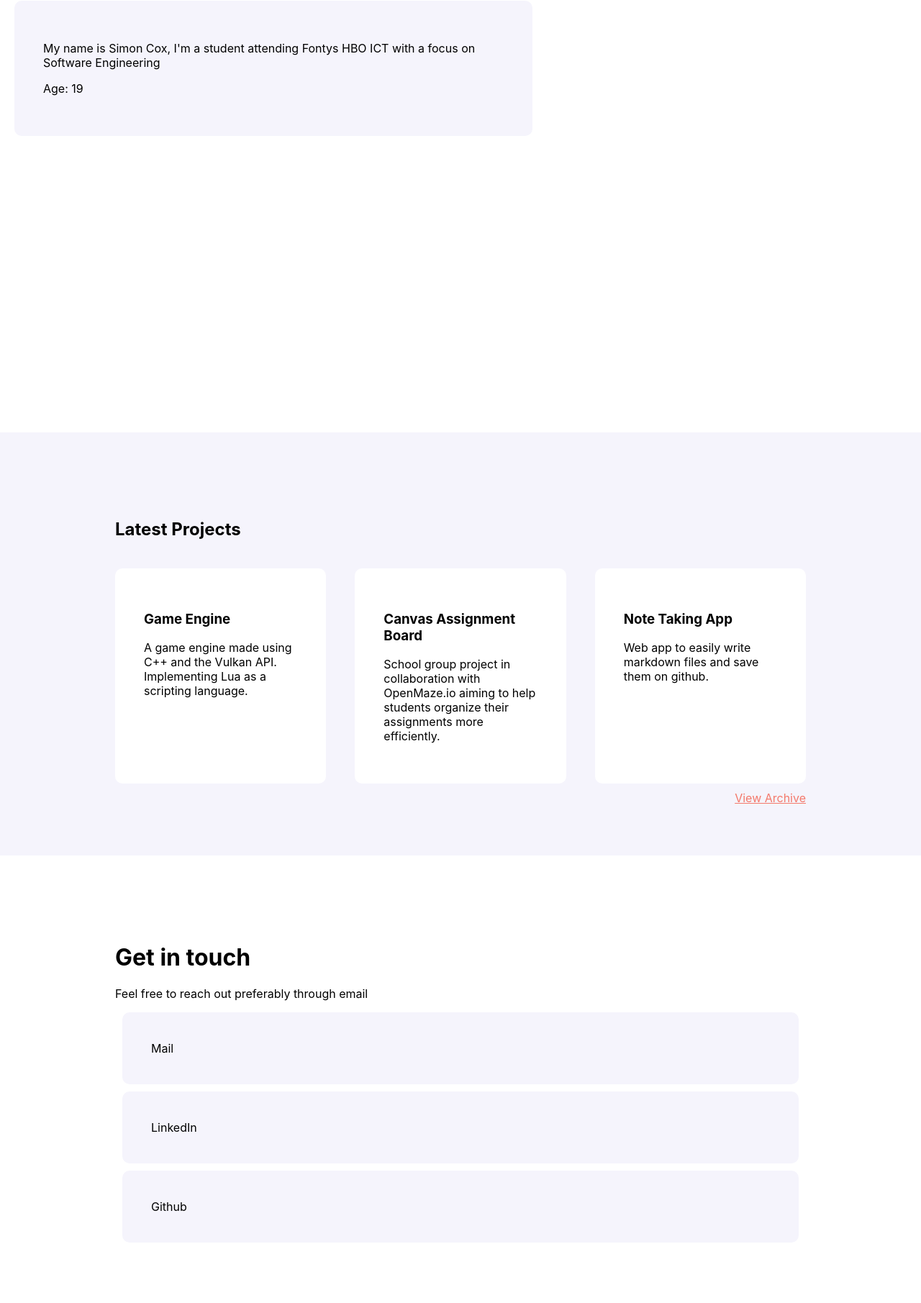
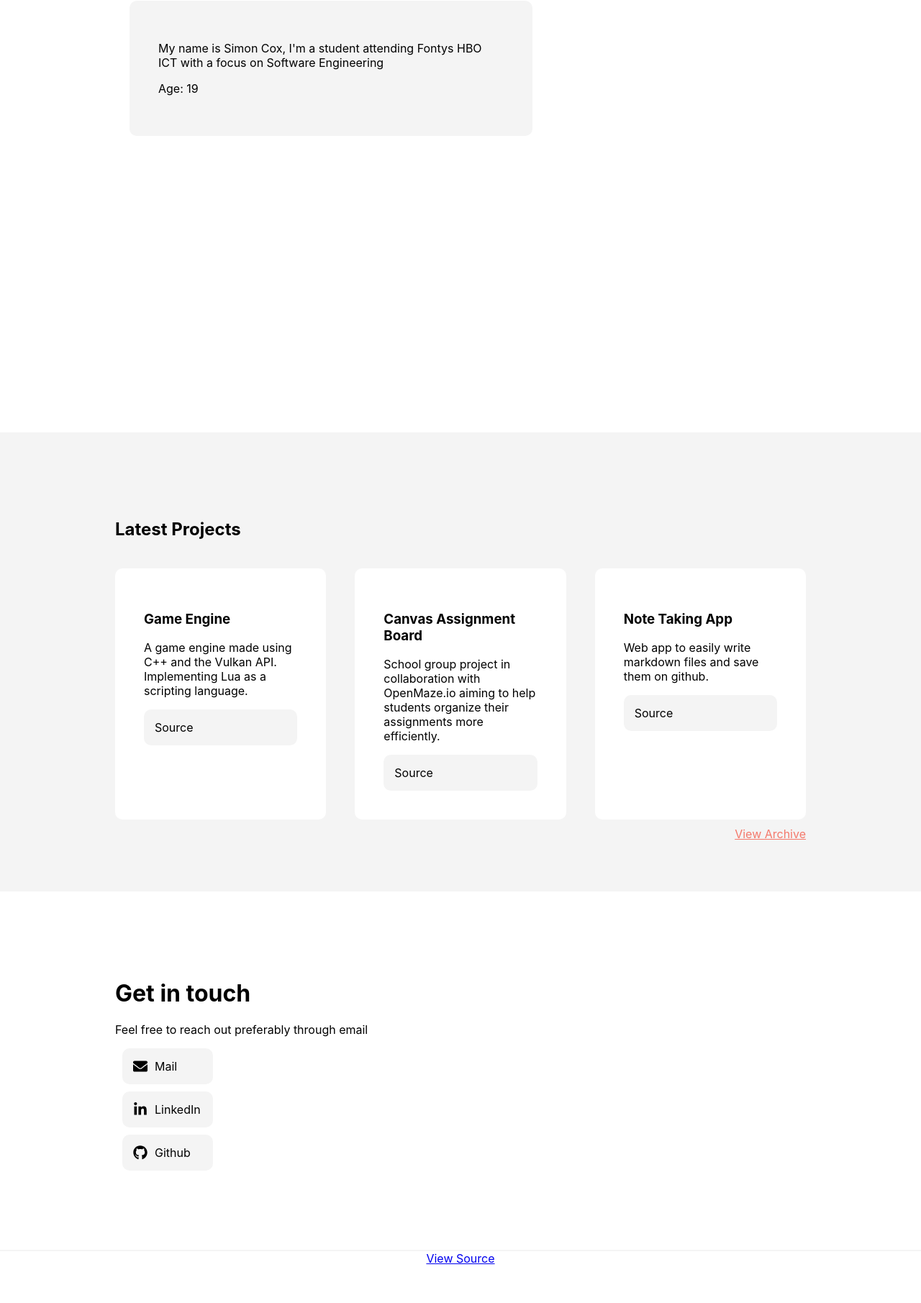
Before and after one commit to Flexiconn/simoncox.nl, a React (Create React App) app in the folder app/: page / in a window 1280 px wide. Shown: the part 109-1920 px from the top of the page at 72% size. Built offline with nearby package versions, Linux system fonts and the light colour scheme.

Commit message:
netlify fix

```diff
--- a/app/package.json
+++ b/app/package.json
@@ -10,12 +10,14 @@
     "babel-plugin-prismjs": "^2.1.0",
     "country-flag-icons": "^1.5.5",
     "devicon-react-svg": "^0.2.3",
+    "mdb-react-ui-kit": "^4.2.0",
     "prismjs": "^1.28.0",
     "programming-languages-logos": "^0.0.3",
     "react": "^18.1.0",
     "react-code-blocks": "^0.0.9-0",
     "react-code-snippet": "^0.6.13",
     "react-dom": "^18.1.0",
+    "react-icons": "^4.4.0",
     "react-scripts": "5.0.1",
     "react-typing-effect": "^2.0.5",
     "recharts": "^2.1.12",
--- a/app/src/App.css
+++ b/app/src/App.css
@@ -9,7 +9,7 @@
 .Nav{
   align-items: center;
   background: #fff;
-  border-bottom: 2px solid #f4f4f4;
+  border-bottom: 2px solid #F4F4F4;
   display: flex;
   height: 90px;
   justify-content: space-between;
@@ -27,11 +27,12 @@
 .Page > .Bio{
   background-color: #fff;
   height: 600px;
-  width: 100%;
+  max-width: 100%;
+  padding: 0 160px;
 }
 
 .Bio > .Panel {
-    background-color: #F5F4FC;
+    background-color: #F4F4F4;
     border-radius: 10px;
     padding: 40px;
     width: 50%;
@@ -40,7 +41,7 @@
 }
 
 .Page > .Projects{
-    background-color: #F5F4FC;
+    background-color: #F4F4F4;
     max-width: 100%;
     padding: 100px 160px;
   }
@@ -67,14 +68,31 @@
 
 .Contact > .Card {
     border-radius: 10px;
-    padding: 40px;
-    background-color: #F5F4FC;
+    padding: 15px;
+    width: 10%;
+    background-color: #F4F4F4;
+    display: flex;
+    justify-content: flex-start;
     margin: 10px;
     transition: background-color 0.2s ease-out;
 }
 
 .Contact > .Card:hover {
     background-color: #F4796B;
+
+}
+
+.Contact > .Card > span {
+    padding-left: 10px;
+}
+
+.Contact > .Card:hover > span {
+    color: #fff;
+
+}
+
+.Contact > .Card:hover > svg {
+    color: #fff;
 
 }
 
--- a/app/src/App.js
+++ b/app/src/App.js
@@ -9,6 +9,7 @@ import { NL, GB } from 'country-flag-icons/react/3x2'
 import BioImage from "./img/BioImage.png"
 import { Bar, CartesianGrid,XAxis, YAxis, BarChart, Legend, Tooltip } from 'recharts';
 import ProjectCard from './ProjectCard';
+import { FaGithub, FaLinkedinIn, FaEnvelope } from "react-icons/fa";
 
 function App() {
 
@@ -44,11 +45,12 @@ function App() {
           <a href="" className="Archive">View Archive</a>
         </div>
         <div className="Contact">
+
           <h1>Get in touch</h1>
           <p>Feel free to reach out preferably through email</p>
-          <div className="Card">Mail</div>
-          <div className="Card">LinkedIn</div>
-          <div className="Card">Github</div>
+          <div className="Card"><FaEnvelope style={{ fontSize: '20px'}}/><span>Mail</span></div>
+          <div className="Card"><FaLinkedinIn style={{ fontSize: '20px'}}/><span>LinkedIn</span></div>
+          <div className="Card"><FaGithub style={{ fontSize: '20px'}}/><span>Github</span></div>
         </div>
       </div>
       <div className="Footer"><a href="https://github.com/Flexiconn/simoncox.nl">View Source</a></div>
--- a/app/src/ProjectCard.css
+++ b/app/src/ProjectCard.css
@@ -3,3 +3,18 @@
     border-radius: 10px;
     padding: 40px;
 }
+
+.Card > .Buttons {
+    border-radius: 10px;
+    padding: 15px;
+    background-color: #F4F4F4;
+    display: flex;
+    justify-content: flex-start;
+    transition: background-color 0.2s ease-out;
+    transition: color 0.2s ease-out;
+}
+
+.Card > .Buttons:hover {
+    background-color: #F4796B;
+
+}
--- a/app/src/ProjectCard.js
+++ b/app/src/ProjectCard.js
@@ -4,6 +4,7 @@ function ProjectCard(props) {
         <h3>{props.name}</h3>
 
         <p>{props.description}</p>
+        <a className="Buttons">Source</a>
     </div> );
 }
 
```
Also changed, not shown: 1 other file (tests, documents, lock files or other folders).
